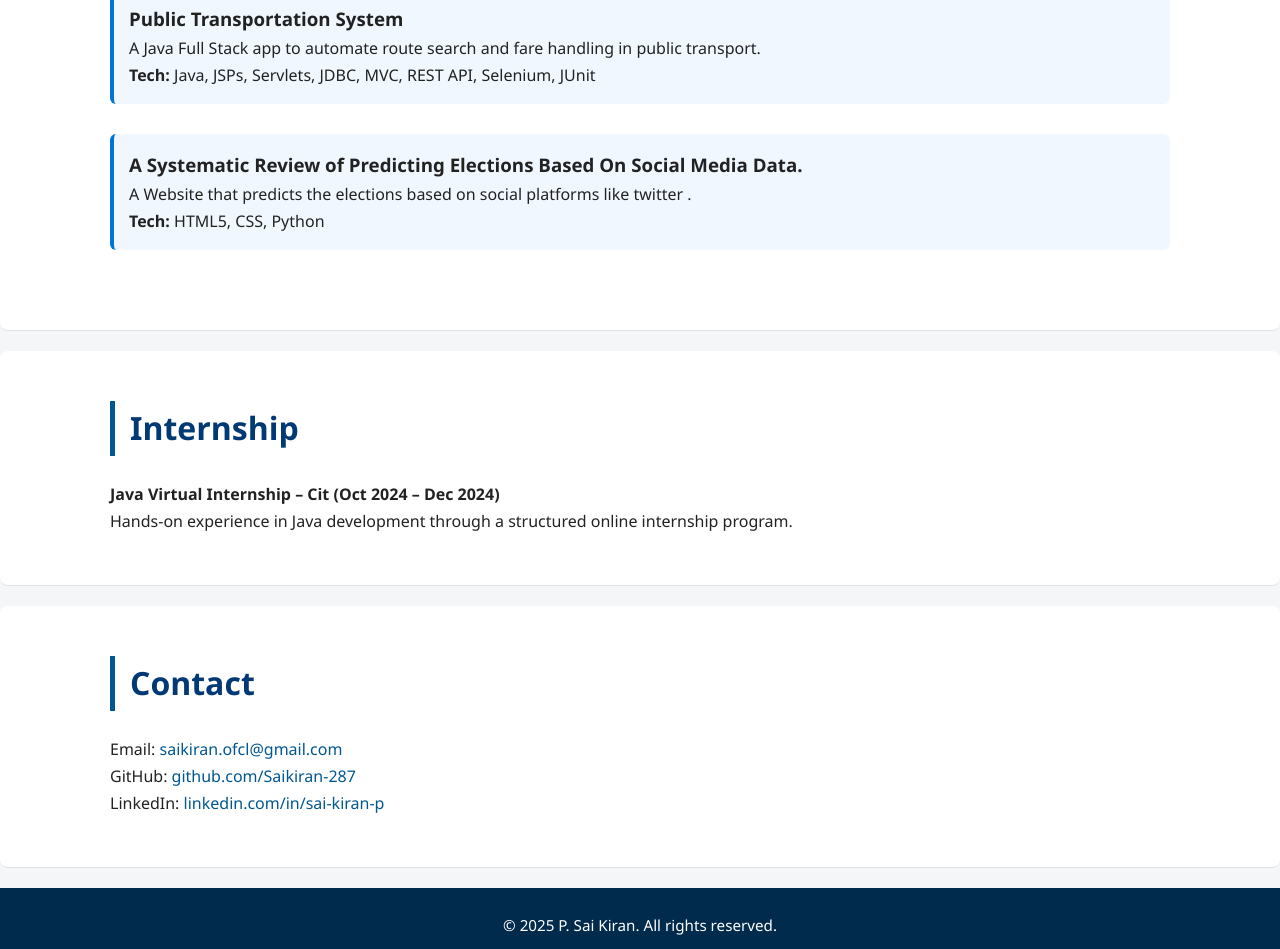
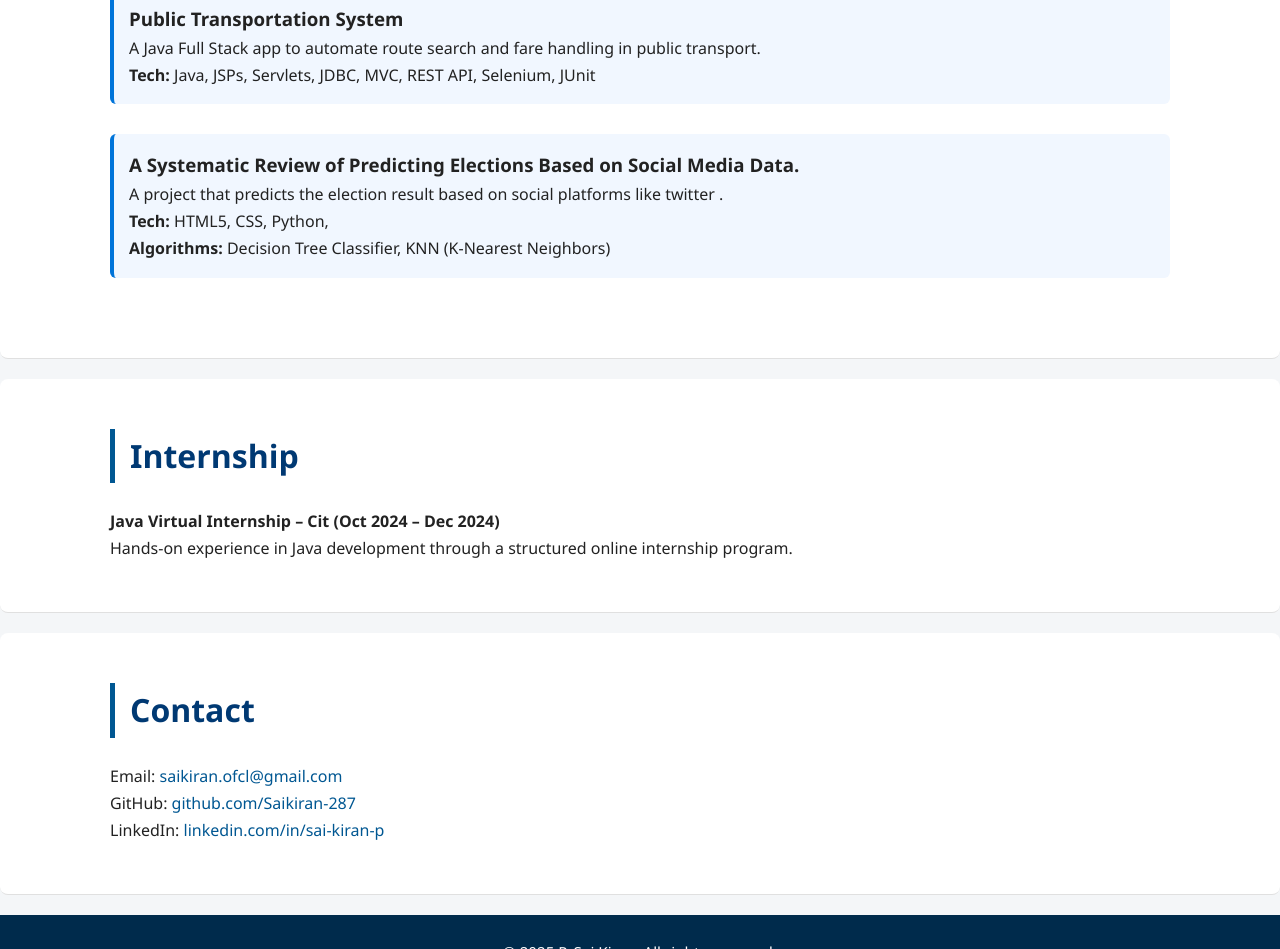
Before and after one commit to Saikiran-287/portfolio, a plain HTML site: page index.html in a window 1280 px wide. Shown: the part 1458-2407 px from the top of the page. Drawn offline with Linux system fonts and the light colour scheme.

Commit message:
Update index.html

```diff
--- a/index.html
+++ b/index.html
@@ -63,9 +63,10 @@
         <p><strong>Tech:</strong> Java, JSPs, Servlets, JDBC, MVC, REST API, Selenium, JUnit</p>
       </div>
       <div class="project">
-        <h3>A Systematic Review of Predicting Elections Based On Social Media Data.</h3>
-        <p>A Website that predicts the elections based on social platforms like twitter .</p>
-        <p><strong>Tech:</strong> HTML5, CSS, Python</p>
+        <h3>A Systematic Review of Predicting Elections Based on Social Media Data.</h3>
+        <p>A project that predicts the election result based on social platforms like twitter .</p>
+        <p><strong>Tech:</strong> HTML5, CSS, Python, </p>
+        <p><strong>Algorithms:</strong> Decision Tree Classifier, KNN (K-Nearest Neighbors)</p>
       </div>
     </div>
   </section>
```
